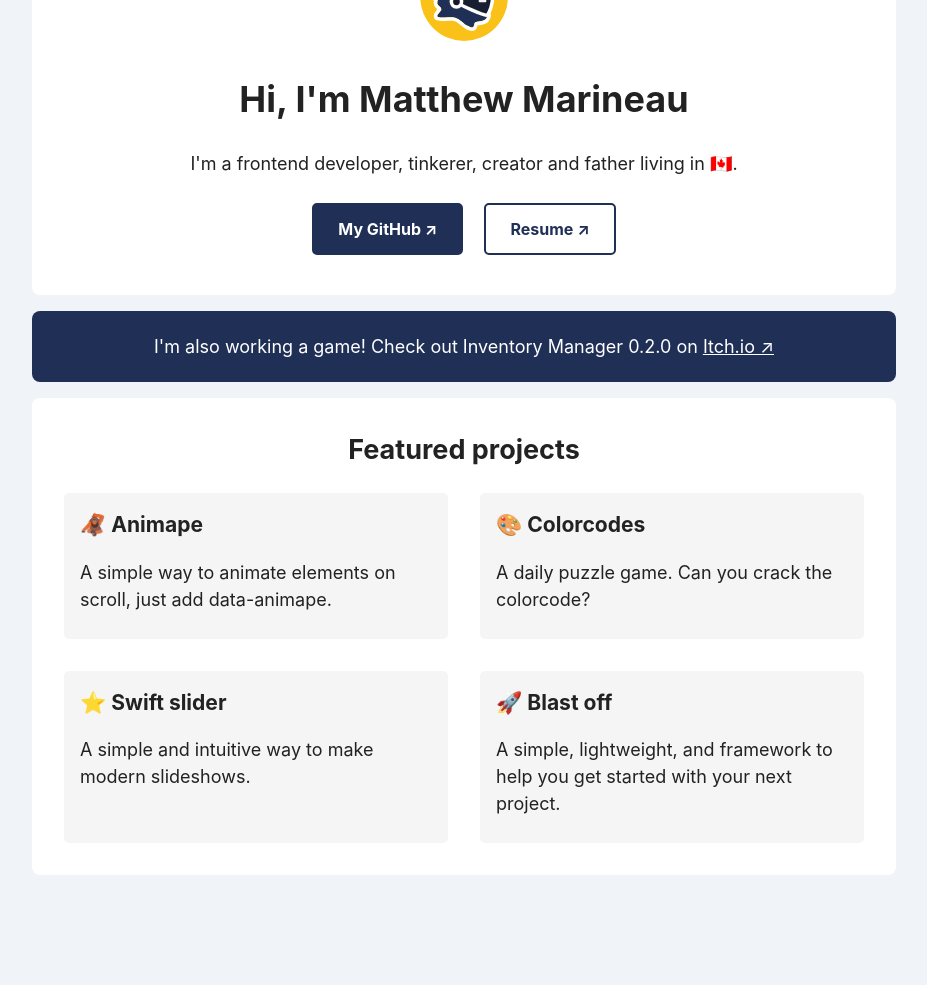
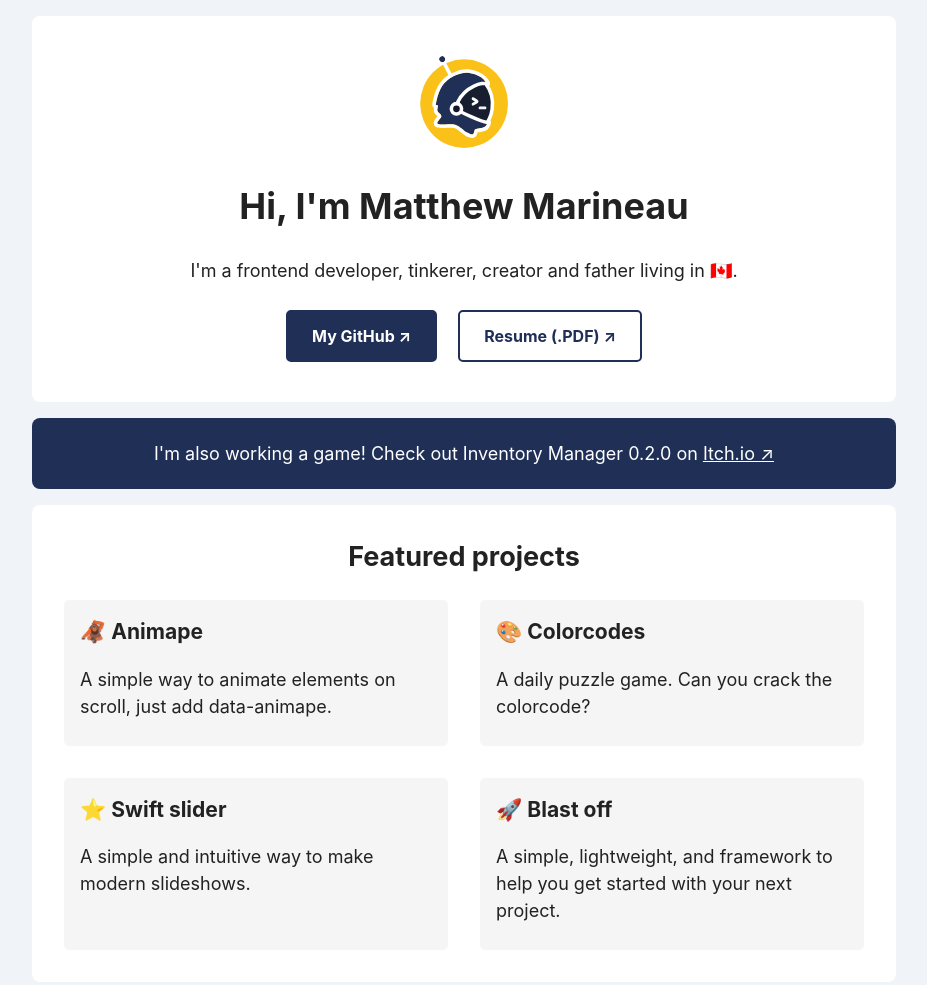
Before and after one commit to matoululu/portfolio, a plain HTML site: page index.html in a window 1280 px wide. Shown: the whole page, without its empty margins (176-1103 px from the left). Before the commit the page ends 875 px from the top, so only its background shows below. Drawn offline with Linux system fonts and the light colour scheme.

Commit message:
Update index.html

```diff
--- a/index.html
+++ b/index.html
@@ -18,11 +18,11 @@
 <body>
 
   <div class="container">
-    <img class="logo" src="index.svg" alt="matou.io logo">
+    <a href="index.html"><img class="logo" src="index.svg" alt="matou.io logo"></a>
     <h1>Hi, I'm Matthew Marineau</h1>
     <p>I'm a frontend developer, tinkerer, creator and father living in 🇨🇦.</p>
     <a href="https://github.com/matoululu" class="button" target="_blank" rel="noreferrer">My GitHub ↗</a>
-    <a href="resume.pdf" class="button button--secondary" target="_blank" rel="noreferrer">Resume ↗</a>
+    <a href="resume.pdf" class="button button--secondary" rel="noreferrer">Resume (.PDF) ↗</a>
   </div>
 
   <div class="container container--announce">
@@ -82,9 +82,9 @@
       display: flex;
       font-family: var(--font-family);
       font-size: var(--font-size);
-      height: 100vh;
+      min-height: calc(100vh - 2rem);
       line-height: var(--line-height);
-      margin: 0 auto;
+      margin: 1rem auto;
       text-align: center;
       flex-direction: column;
 
```
